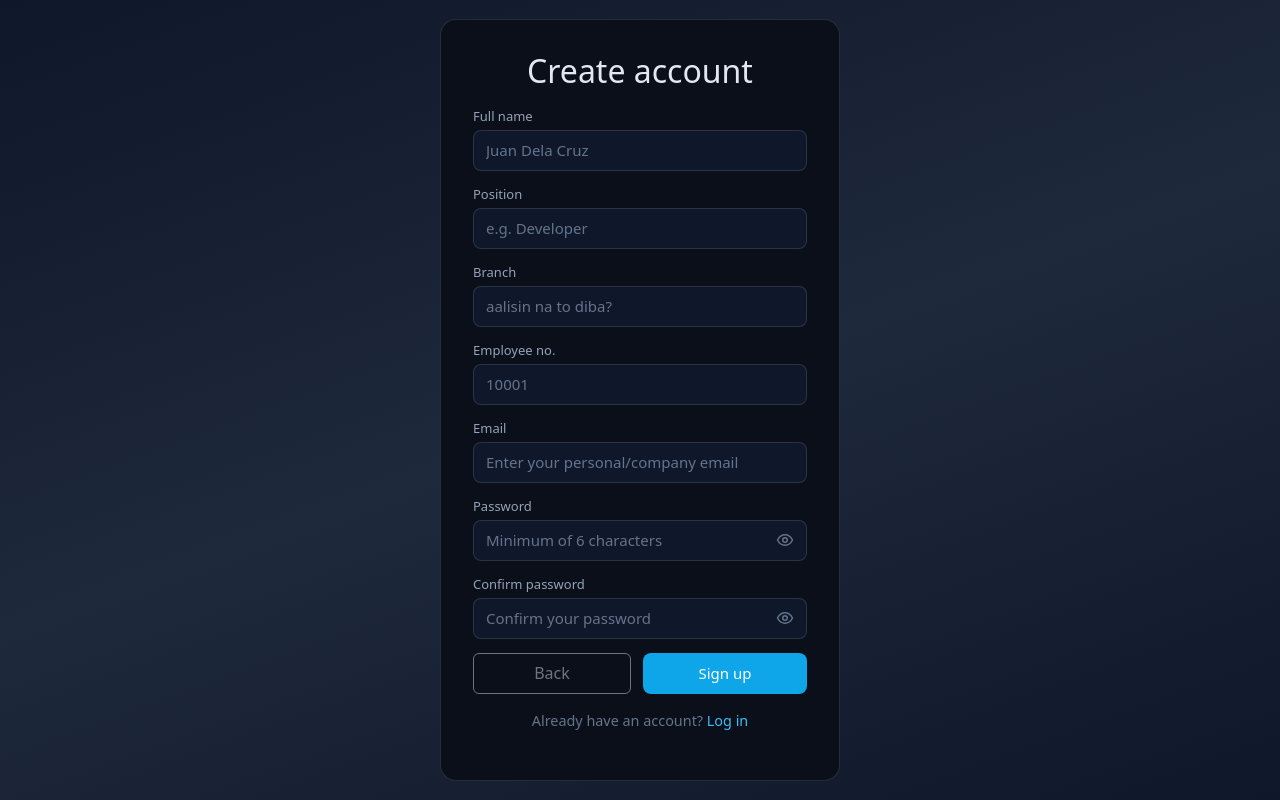
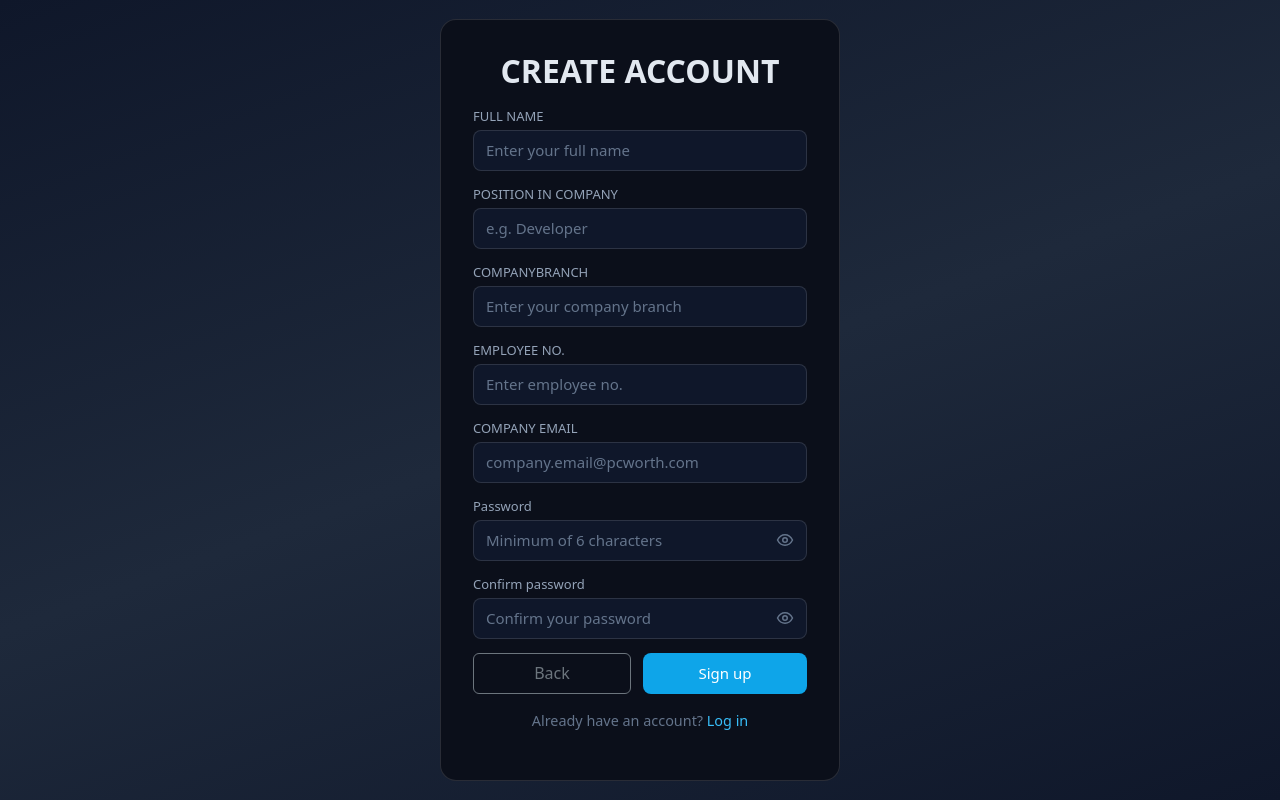
Before and after one commit to echo252525/TimeWorth, a Vue app in the folder my-app/: page /signup in a window 1280 px wide. Built offline with nearby package versions, Linux system fonts and the light colour scheme; no server answers.

Commit message:
edited login/signup/adminlogin ui for consistent design

```diff
--- a/my-app/src/views/AdminLoginView.vue
+++ b/my-app/src/views/AdminLoginView.vue
@@ -74,10 +74,10 @@ async function onSubmit() {
         </div>
       </template>
       <template v-else>
-        <h2 class="auth-title">Admin Log in</h2>
+        <h2 class="auth-title"><strong>ADMIN LOGIN</strong></h2>
         <form class="auth-form" @submit.prevent="onSubmit">
           <div class="field">
-            <label for="admin-login-email">Email</label>
+            <label for="admin-login-email">EMAIL</label>
             <input
               id="admin-login-email"
               v-model="form.email"
@@ -88,7 +88,7 @@ async function onSubmit() {
             />
           </div>
           <div class="field">
-            <label for="admin-login-password">Password</label>
+            <label for="admin-login-password">PASSWORD</label>
             <div class="input-with-icon">
               <input
                 id="admin-login-password"
--- a/my-app/src/views/LoginView.vue
+++ b/my-app/src/views/LoginView.vue
@@ -47,11 +47,11 @@ async function onSubmit() {
           You have successfully confirmed your email. You can now log in.
         </p>
       </div>
-      <h2 class="auth-title">Log in</h2>
+      <h2 class="auth-title"><strong>LOGIN</strong></h2>
       <form class="auth-form" @submit.prevent="onSubmit">
-        <div class="field"><label for="email">Email</label><input id="email" v-model="form.email" type="email" required placeholder="Enter your personal/company email" autocomplete="email" /></div>
+        <div class="field"><label for="email">COMPANY EMAIL</label><input id="email" v-model="form.email" type="email" required placeholder="company.email@pcworth.com" autocomplete="email" /></div>
         <div class="field">
-          <label for="password">Password</label>
+          <label for="password">PASSWORD</label>
           <div class="input-with-icon">
             <input
               id="password"
--- a/my-app/src/views/SignupView.vue
+++ b/my-app/src/views/SignupView.vue
@@ -67,13 +67,13 @@ async function onSubmit() {
       <router-link class="btn primary auth-success-banner__cta" to="/login">Go to log in</router-link>
     </div>
     <template v-else>
-    <h2 class="auth-title">Create account</h2>
+    <h2 class="auth-title"><strong>CREATE ACCOUNT</strong></h2>
     <form class="auth-form" @submit.prevent="onSubmit">
-      <div class="field"><label for="name">Full name</label><input id="name" v-model="form.name" type="text" required placeholder="Juan Dela Cruz" autocomplete="name" /></div>
-      <div class="field"><label for="position">Position</label><input id="position" v-model="form.position_in_company" type="text" required placeholder="e.g. Developer" /></div>
-      <div class="field"><label for="branch">Branch</label><input id="branch" v-model="form.company_branch" type="text" required placeholder="aalisin na to diba?" /></div>
-      <div class="field"><label for="empno">Employee no.</label><input id="empno" v-model="form.employee_no" type="number" required min="1" placeholder="10001" /></div>
-      <div class="field"><label for="email">Email</label><input id="email" v-model="form.email" type="email" required placeholder="Enter your personal/company email" autocomplete="email" /></div>
+      <div class="field"><label for="name">FULL NAME</label><input id="name" v-model="form.name" type="text" required placeholder="Enter your full name" autocomplete="name" /></div>
+      <div class="field"><label for="position">POSITION IN COMPANY</label><input id="position" v-model="form.position_in_company" type="text" required placeholder="e.g. Developer" /></div>
+      <div class="field"><label for="branch">COMPANYBRANCH</label><input id="branch" v-model="form.company_branch" type="text" required placeholder="Enter your company branch" /></div>
+      <div class="field"><label for="empno">EMPLOYEE NO.</label><input id="empno" v-model="form.employee_no" type="number" required min="1" placeholder="Enter employee no." /></div>
+      <div class="field"><label for="email">COMPANY EMAIL</label><input id="email" v-model="form.email" type="email" required placeholder="company.email@pcworth.com" autocomplete="email" /></div>
       <div class="field">
         <label for="password">Password</label>
         <div class="input-with-icon">
```
